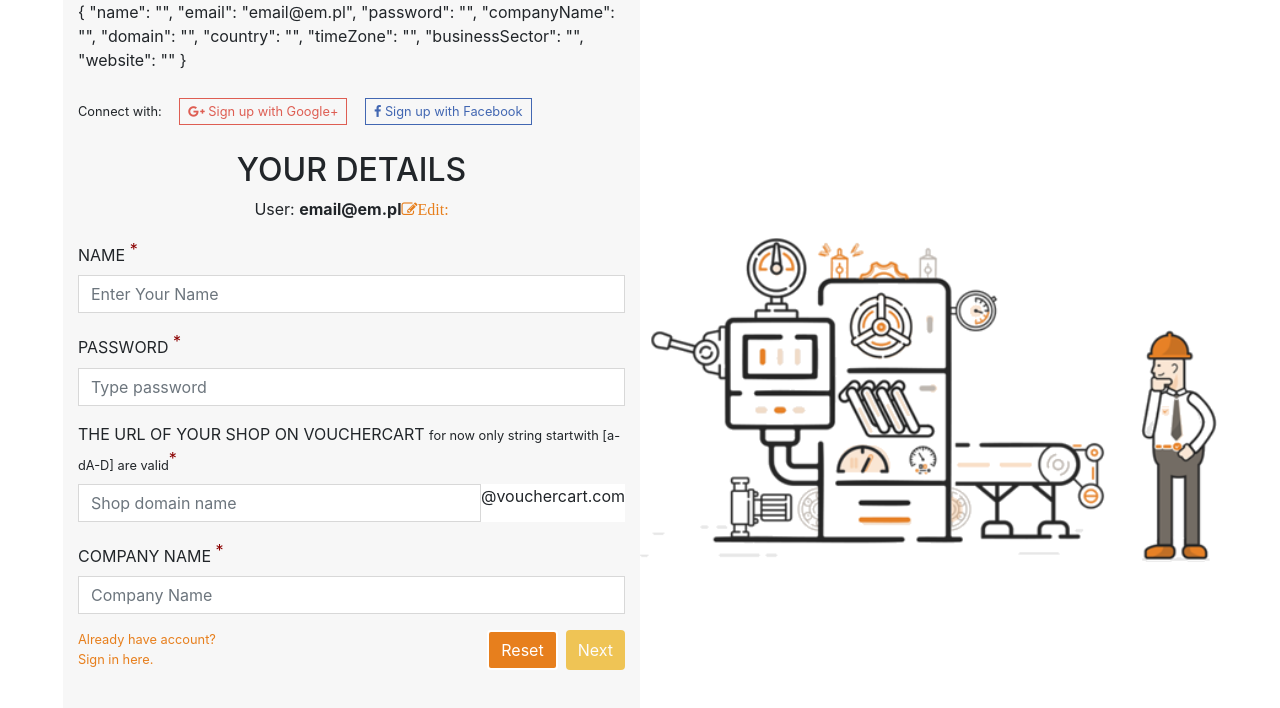
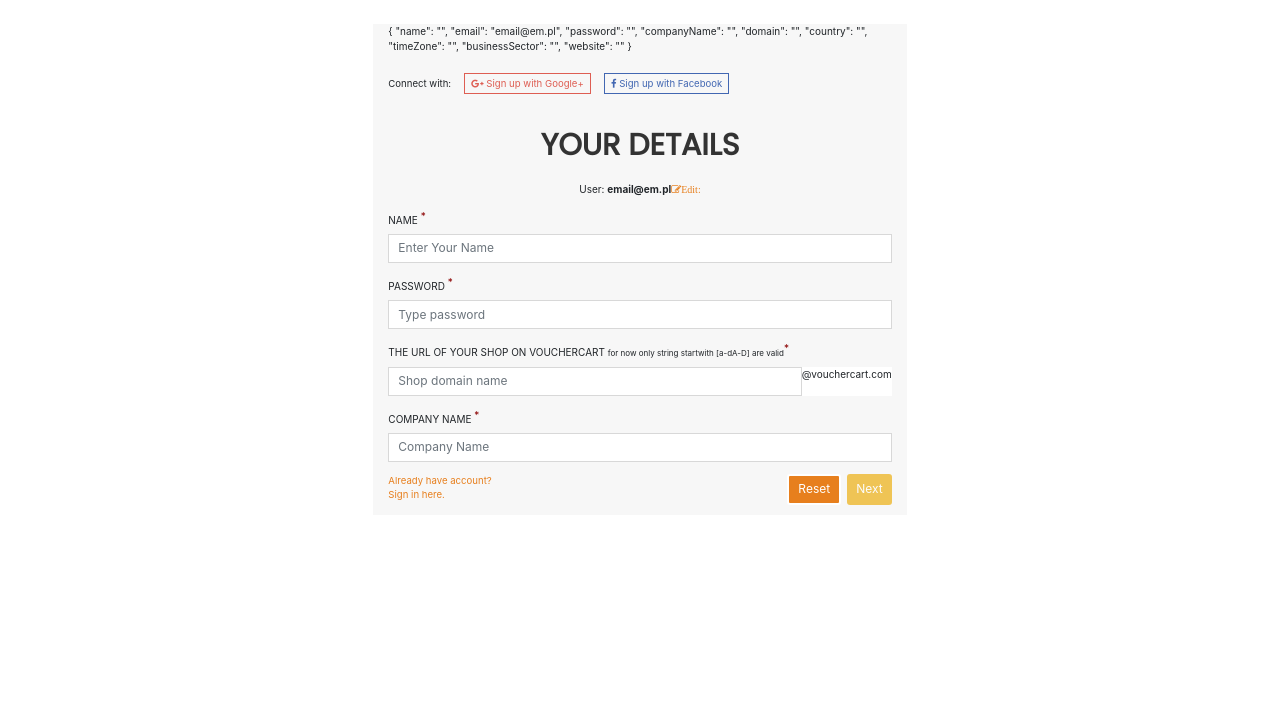
Before and after one commit to freoff/ffff, an Angular app: page /registration/email@em.pl in a window 1280 px wide. Shown: the top 708 px of the page. Built offline with nearby package versions, Linux system fonts and the light colour scheme.

Commit message:
Registration window center

```diff
--- a/src/app/app.component.html
+++ b/src/app/app.component.html
@@ -1,3 +1,3 @@
-<div class="ml-xl-5 mr-xl-5 mr-lg-2 ml-lg-2">
+<nav></nav>
 <router-outlet></router-outlet>
-</div>
+<footer></footer>
--- a/src/app/registration/registration.component.css
+++ b/src/app/registration/registration.component.css
@@ -1,8 +1,38 @@
+@import url('https://fonts.googleapis.com/css?family=Poppins');
+
+.title  {
+
+  color: #333333;
+  font-family: Poppins;
+  font-size: 30px;
+  font-weight: 600;
+  line-height: 62px;
+}
+
+
+.wrapper {
+  height: 100%;
+  display: flex;
+  justify-content: center;
+  align-items: center;
+  font-size: 10px;
+}
+.registration-main {
+  background-color: #f7f7f7;
+  margin: auto;
+  margin-top: 2rem;
+}
+.registration-app-window {
+  margin:1.3rem;
+  border: 1px solid silver;
+}
+
+
 input, select {
   border-color: #d8d8d8;
   border-radius: 0;
 }
-
+/*_________________________________________________________________________*/
 .ng-pristine.ng-invalid.ng-touched ~ label {
   display: block;
   margin: 0;
@@ -58,10 +88,7 @@
   border: 0;
 }
 
-.left {
-  background-color: #f7f7f7;
-  height: 100%;
-}
+
 
 .right {
   height: 800px;
--- a/src/app/registration/registration.component.html
+++ b/src/app/registration/registration.component.html
@@ -1,10 +1,15 @@
-<div class="container-fluid">
-  <div class="row">
-    <div class="d-flex col-sm-12">
-      <div class="d-flex col left flex-column">
-        <router-outlet></router-outlet>
+<div class="wrapper">
+  <div class="container-fluid">
+    <div class="row">
+      <div class="col-lg-5 col-md-12    registration-main ">
+        <div class="mr-auto">
+          <div class="">
+            <router-outlet></router-outlet>
+          </div>
+
+        </div>
+        <div  data-info="possible-bg-img"></div>
       </div>
-      <div class="col-md-6 right d-none d-lg-flex"></div>
     </div>
   </div>
 </div>
--- a/src/app/registration/step1/step1.component.html
+++ b/src/app/registration/step1/step1.component.html
@@ -11,7 +11,7 @@
     <i class="fa fa-facebook" aria-hidden="true"></i>
     Sign up with Facebook</a>
 </div>
-<h2 class="mt-4 text-center text-uppercase">
+<h2 class="mt-4 text-center text-uppercase title">
   Your details</h2>
 <div class="entryEmail" *ngIf="params.email">
   <p class="text-center">
--- a/src/styles.css
+++ b/src/styles.css
@@ -1,3 +1,6 @@
 /* You can add global styles to this file, and also import other style files */
 @import url('https://fonts.googleapis.com/css?family=Play');
 @import '~font-awesome/css/font-awesome.css';
+html, body{
+  font-size: 12px;
+}
```
Also changed, not shown: src/app/registration/step1/step1.component.css (line endings or trailing spaces).
